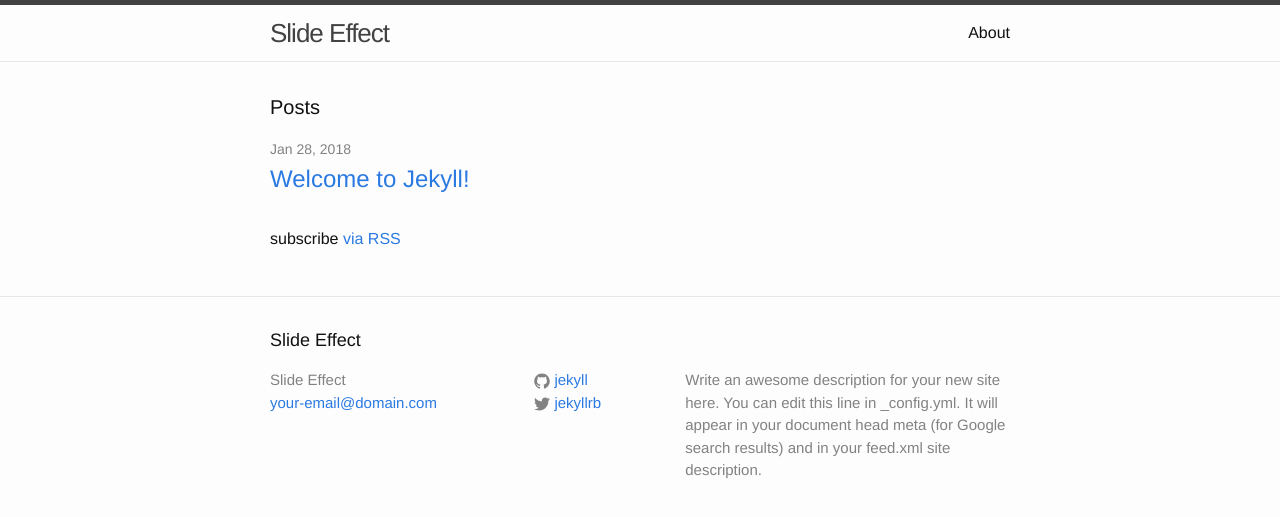
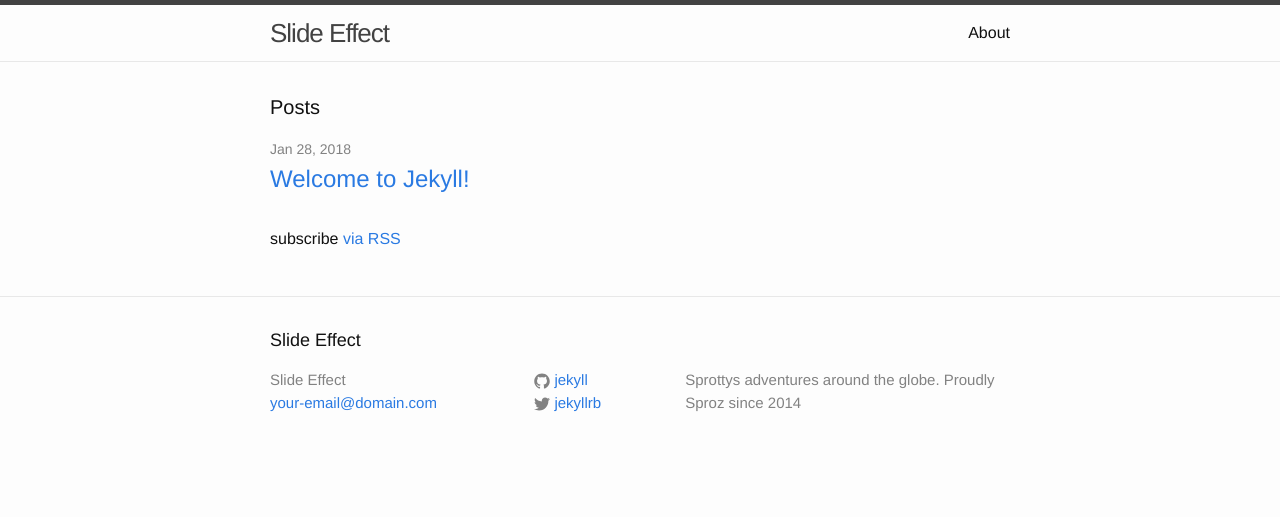
Before and after one commit to dominodarko/dominodarko.github.io, a Jekyll site: the page built from index.html, in a window 1280 px wide. Shown: the top 517 px of the page. Built offline with Jekyll 4.4.1, drawn with Linux system fonts in a browser that asks for light colours.

Commit message:
Update _config.yml

```diff
--- a/_config.yml
+++ b/_config.yml
@@ -9,9 +9,7 @@
 title: Slide Effect
 email: your-email@domain.com
 description: > # this means to ignore newlines until "baseurl:"
-  Write an awesome description for your new site here. You can edit this
-  line in _config.yml. It will appear in your document head meta (for
-  Google search results) and in your feed.xml site description.
+  Sprottys adventures around the globe. Proudly Sproz since 2014
 baseurl: "" # the subpath of your site, e.g. /blog
 url: "http://yourdomain.com" # the base hostname & protocol for your site
 twitter_username: jekyllrb
```
